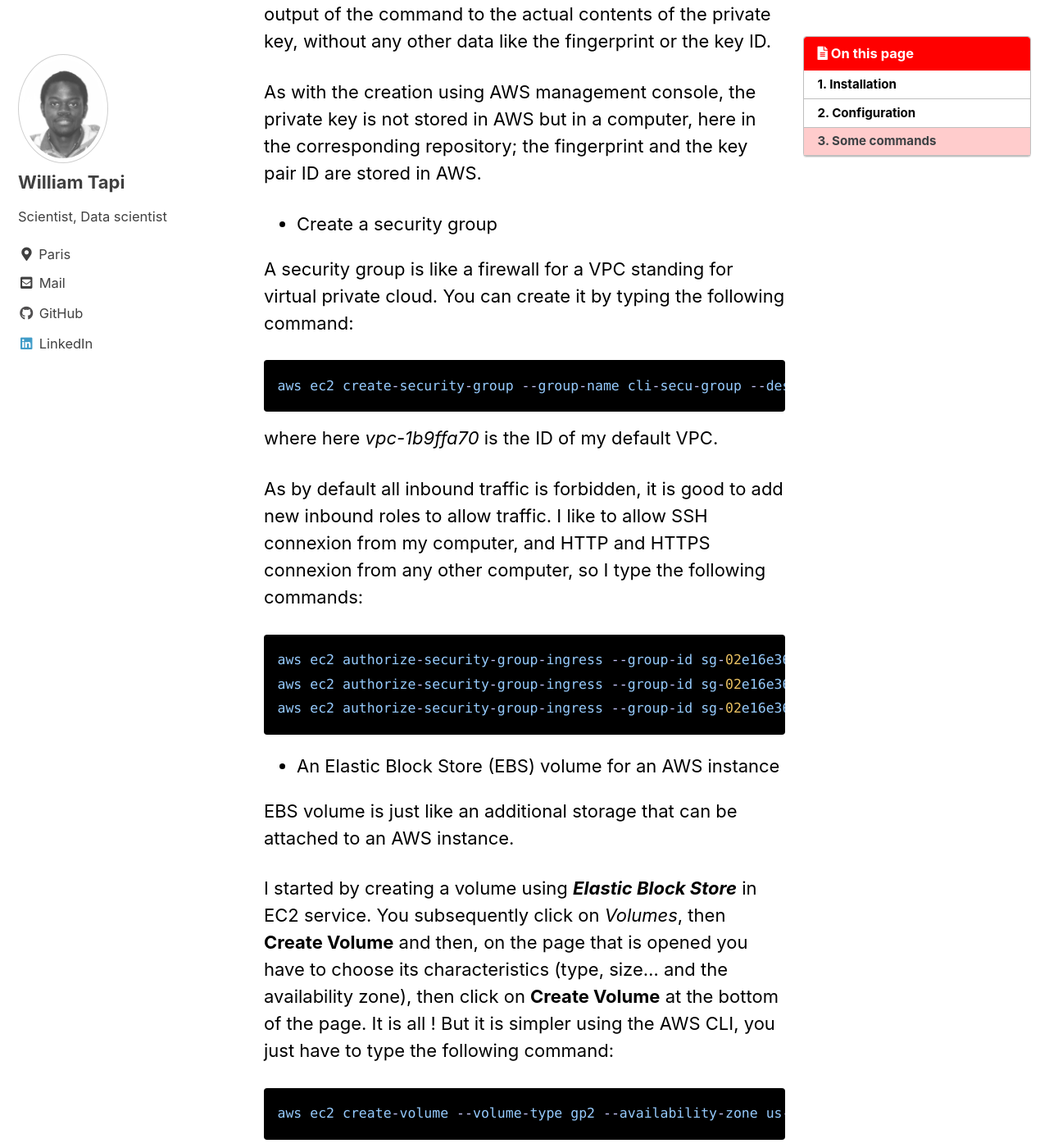
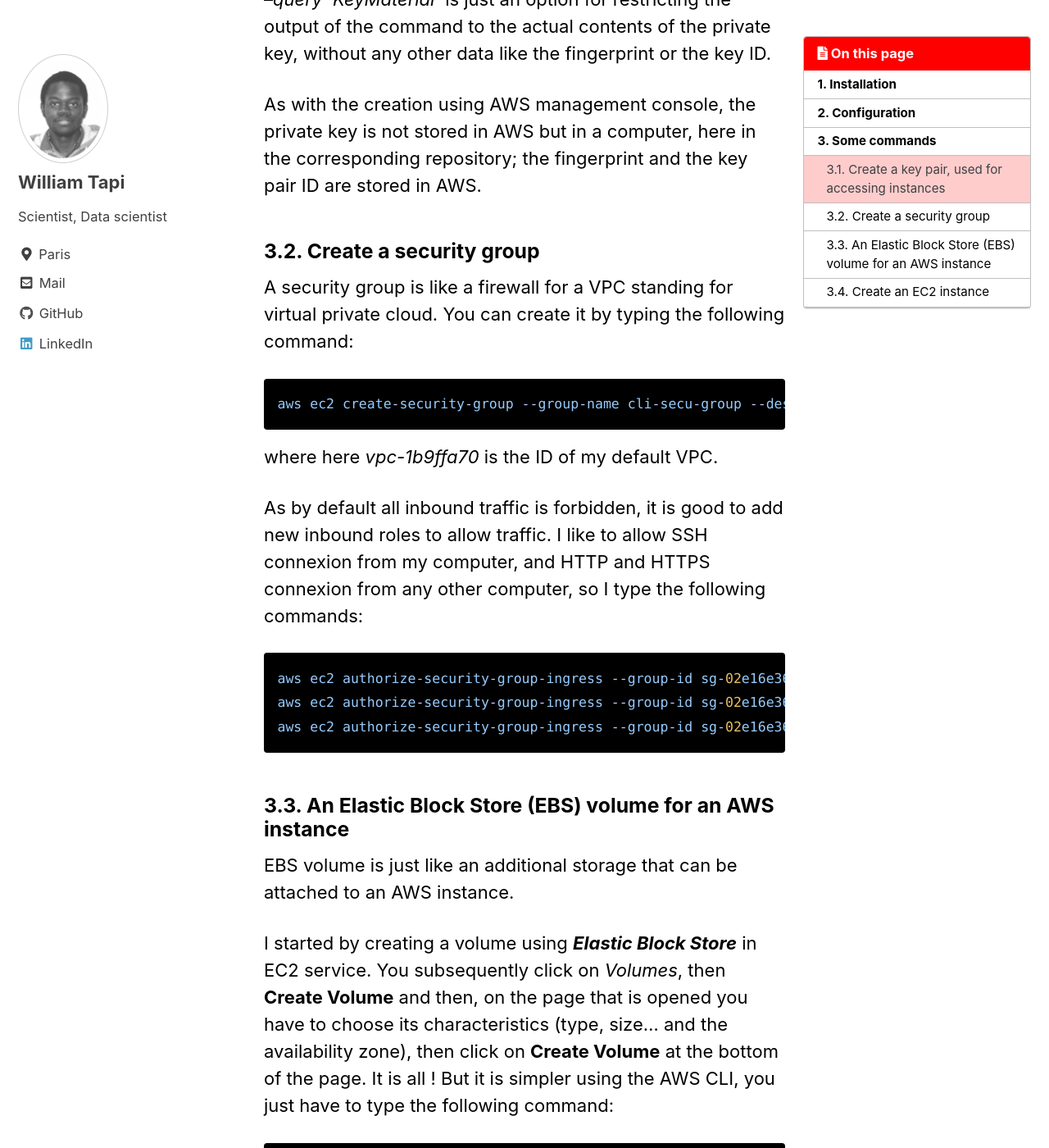
Before and after one commit to Will007-max/Will007-max.github.io, a Jekyll site: the page built from _posts/2021-07-19-aws_CLI.md, in a window 1280 px wide and 1400 px high, scrolled down 2310 px. Shown: the whole window at 82% size. Built offline with Jekyll 4.4.1, drawn with Linux system fonts in a browser that asks for light colours; cached includes are drawn as plain includes; some of the changed text lies outside the part shown.

Commit message:
new changes aws

````diff
--- a/_posts/2021-07-19-aws_CLI.md
+++ b/_posts/2021-07-19-aws_CLI.md
@@ -58,7 +58,7 @@ To use the CLI, it will always take about the same form: specifying the aws exec
 aws <service> <function> --parameters --option
 ```
 
-- Create a key pair, used for accessing instances
+### 3.1. Create a key pair, used for accessing instances
 
 It is simple to create a key pair just by using the following command on a CLI
 terminal:
@@ -78,7 +78,7 @@ As with the creation using AWS management console, the private key is not stored
 in AWS but in a computer, here in the corresponding repository; the fingerprint
 and the key pair ID are stored in AWS.
 
-- Create a security group
+### 3.2. Create a security group
 
 A security group is like a firewall for a VPC standing for virtual private cloud.
 You can create it by typing the following command:
@@ -97,7 +97,7 @@ aws ec2 authorize-security-group-ingress --group-id sg-02e16e366db1862c1 --proto
 aws ec2 authorize-security-group-ingress --group-id sg-02e16e366db1862c1 --protocol tcp --port 80 --cidr 0.0.0.0/0
 aws ec2 authorize-security-group-ingress --group-id sg-02e16e366db1862c1 --protocol tcp --port 443 --cidr 0.0.0.0/0
 ```
-- An Elastic Block Store (EBS) volume for an AWS instance
+### 3.3. An Elastic Block Store (EBS) volume for an AWS instance
 
 EBS volume is just like an additional storage that can be attached to an AWS
 instance.
@@ -111,6 +111,4 @@ It is all ! But it is simpler using the AWS CLI, you just have to type the follo
 aws ec2 create-volume --volume-type gp2 --availability-zone us-east-2b --size 8
 ```
 
-- Create an EC2 instance
-
-- Shutting down one or more instances
+### 3.4. Create an EC2 instance
````
